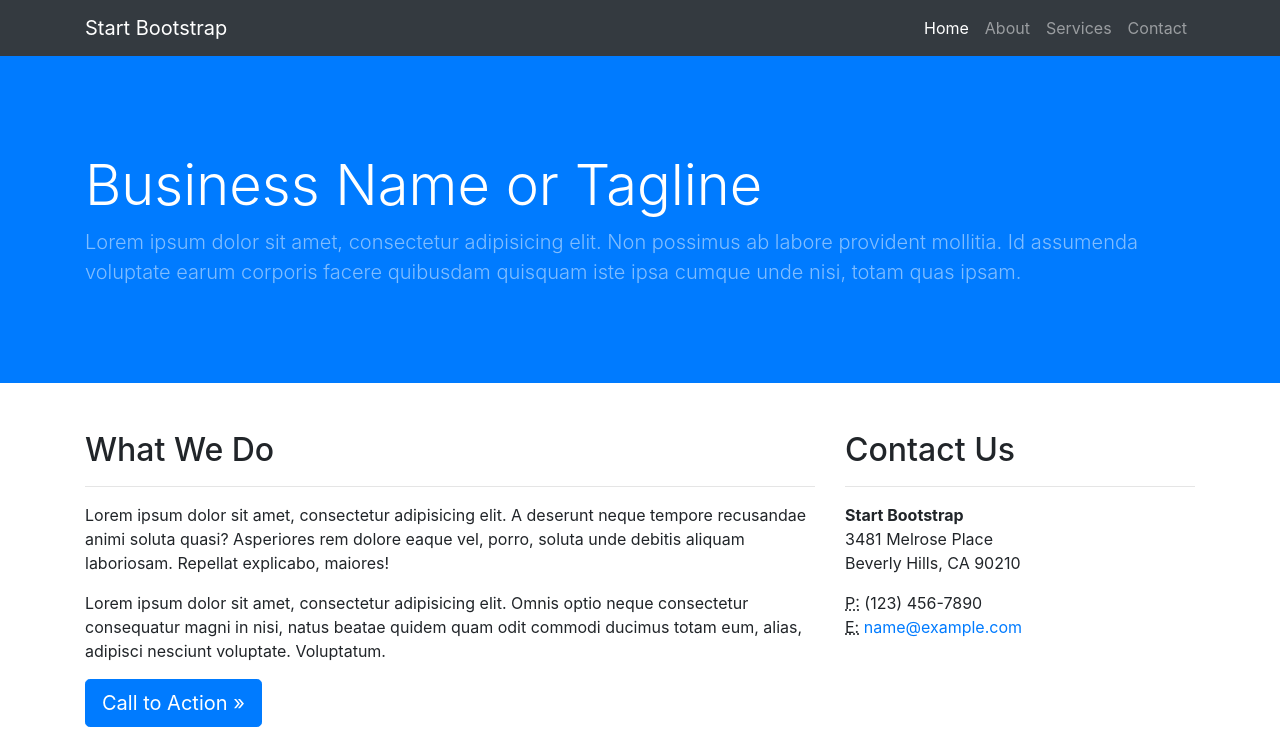
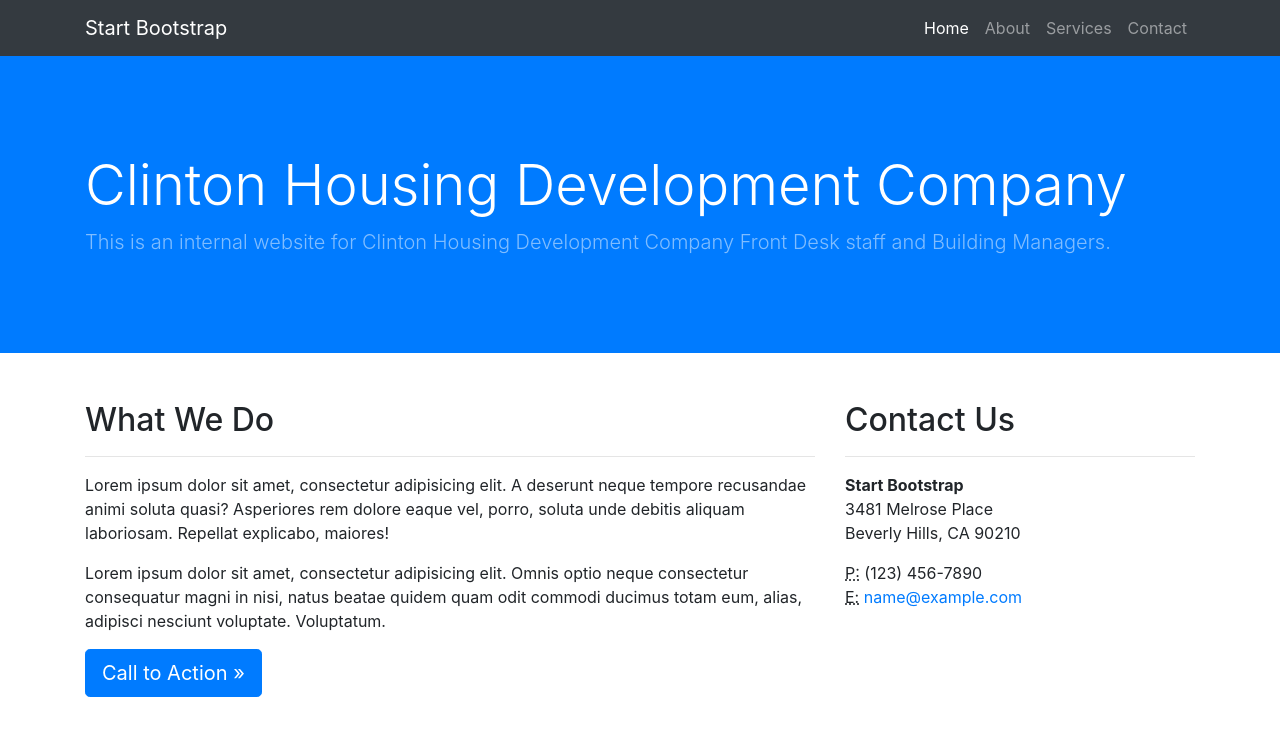
Before and after one commit to CHDC1234/chdc, a website: page index.html in a window 1280 px wide. Shown: the top 742 px of the page. Drawn offline with Linux system fonts and the light colour scheme.

Commit message:
Update index.html

```diff
--- a/index.html
+++ b/index.html
@@ -8,7 +8,7 @@
   <meta name="description" content="">
   <meta name="author" content="">
 
-  <title>Business Frontpage - Start Bootstrap Template</title>
+  <title>CHDC Internal Website</title>
 
   <!-- Bootstrap core CSS -->
   <link href="vendor/bootstrap/css/bootstrap.min.css" rel="stylesheet">
@@ -53,8 +53,9 @@
     <div class="container h-100">
       <div class="row h-100 align-items-center">
         <div class="col-lg-12">
-          <h1 class="display-4 text-white mt-5 mb-2">Business Name or Tagline</h1>
-          <p class="lead mb-5 text-white-50">Lorem ipsum dolor sit amet, consectetur adipisicing elit. Non possimus ab labore provident mollitia. Id assumenda voluptate earum corporis facere quibusdam quisquam iste ipsa cumque unde nisi, totam quas ipsam.</p>
+          <h1 class="display-4 text-white mt-5 mb-2">Clinton Housing Development Company</h1>
+          <p class="lead mb-5 text-white-50">This is an internal website for Clinton Housing Development Company Front Desk staff and Building Managers.
+</p>
         </div>
       </div>
     </div>
```
